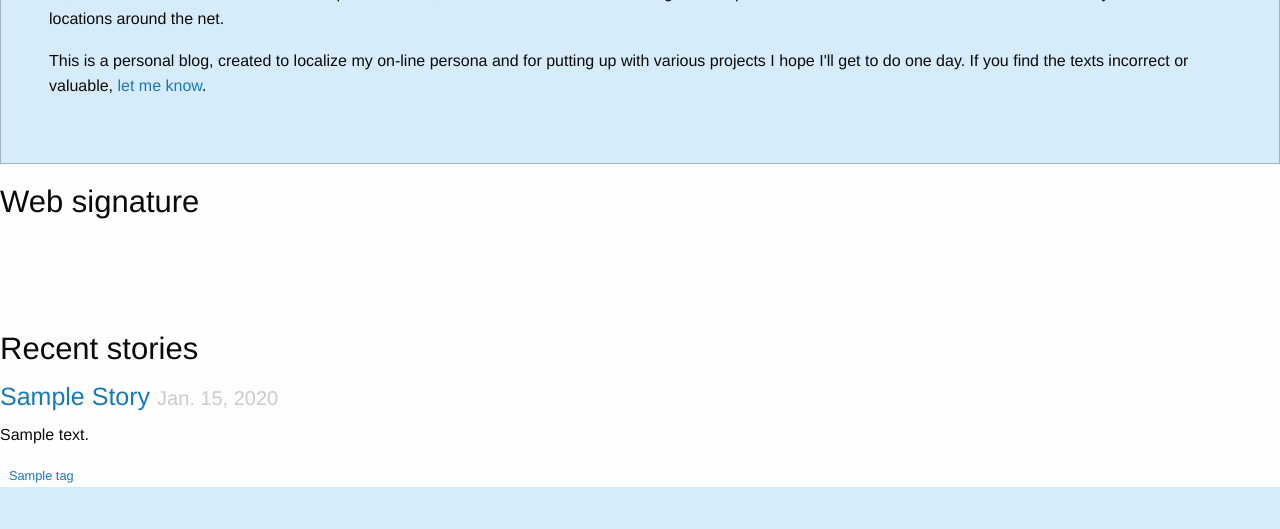
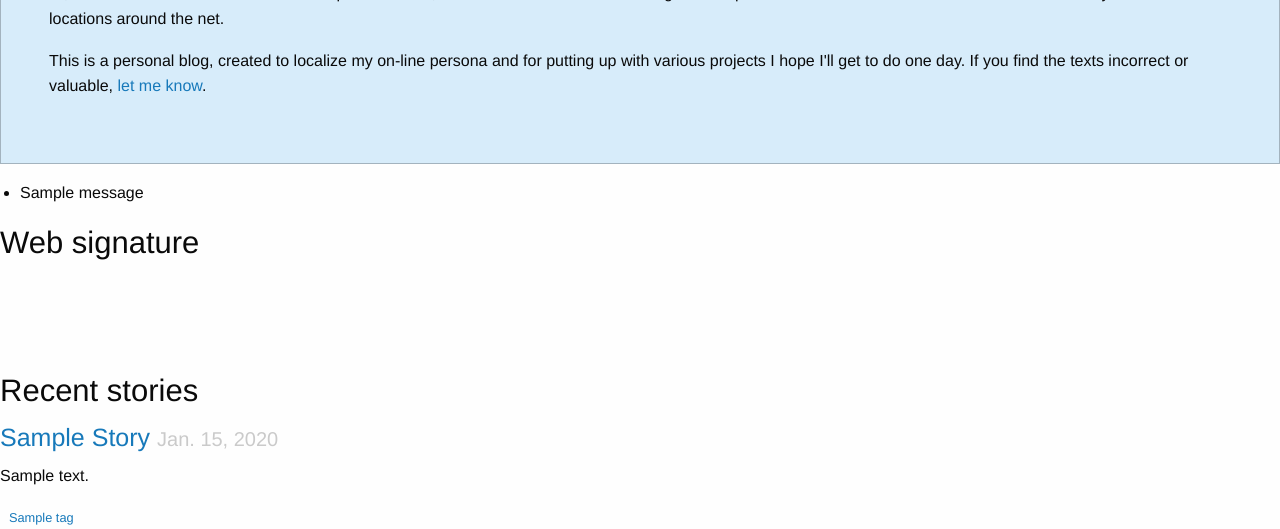
Before and after one commit to racamirko/yabp, a Django app: page / in a window 1280 px wide. Shown: the part 423-952 px from the top of the page. Before the commit the page ends 910 px from the top, so only its background shows below. Run offline with Django 3.2, Linux system fonts and the light colour scheme; tables that the repository leaves empty hold one stand-in row (values such as "Sample post"); one stand-in notice (Sample message) is shown; some libraries are stand-ins or nearby versions.

Commit message:
Messages system and login/logout

```diff
--- a/devblog/views.py
+++ b/devblog/views.py
@@ -1,5 +1,6 @@
 from django.shortcuts import render, redirect
-from django.contrib.auth import authenticate, login
+from django.contrib.auth import authenticate, login, logout
+from django.contrib import messages
 from models import *
 
 
@@ -22,6 +23,8 @@ def show_tag(request, tag_id, tag_name):
     return render(request, 'tag.html', context={'tag':tag})
 
 def login_form(request):
+    if request.user.is_authenticated():
+        return redirect("/") # for now
     return render(request, 'login_form.html')
 
 def login_procedure(request):
@@ -33,10 +36,14 @@ def login_procedure(request):
             login(request, user)
             return redirect("/") # for now
         else:
-            return redirect("/vrata/?err=1")
+            messages.add_message(request, messages.ERROR, "Already loged in.")
+            return redirect("/vrata/")
     else:
-        return redirect("/vrata/?err=2")
+        messages.add_message(request, messages.ERROR, "Wrong username / password")
+        return redirect("/vrata/")
 
 def logout_procedure(request):
-    pass
-    # if request.user.is_authenticated():
+    if request.user.is_authenticated():
+        logout(request)
+    messages.add_message(request, messages.INFO, "You have been loged out.")
+    return redirect("/")
--- a/templates/home.html
+++ b/templates/home.html
@@ -19,6 +19,15 @@
     <li><a href="#">Contact</a></li>
     </ul>
     </div>
+    {% if user.is_authenticated %}
+    <div class="top-bar-right">
+        <ul class="menu">
+        <li class="menu-text">Hi, {{ user.username }}</li>
+        <li><a href="#">Actions</a></li>
+        <li><a href="/aj_zdravo/">Log out</a></li>
+        </ul>
+    </div>
+    {% endif %}
     </div>
 
     <div class="callout large primary">
@@ -37,6 +46,14 @@
             </div>
         </div>
     </div>
+
+    {% if messages %}
+        <ul class="messages">
+            {% for message in messages %}
+            <li{% if message.tags %} class="{{ message.tags }}"{% endif %}>{{ message }}</li>
+            {% endfor %}
+        </ul>
+    {% endif %}
 
     <div class="row medium-8 large-7 end">
         <h3>Web signature</h3>
```
Also changed, not shown: templates/login_form.html (+9 -0 lines).
